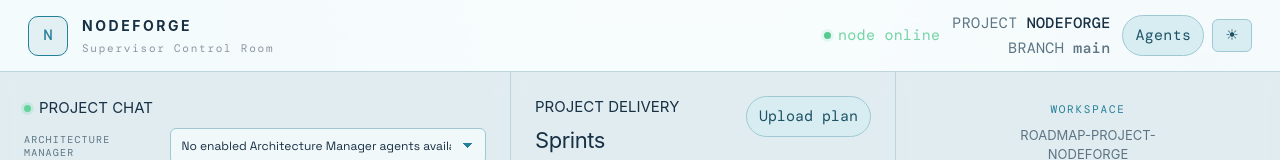
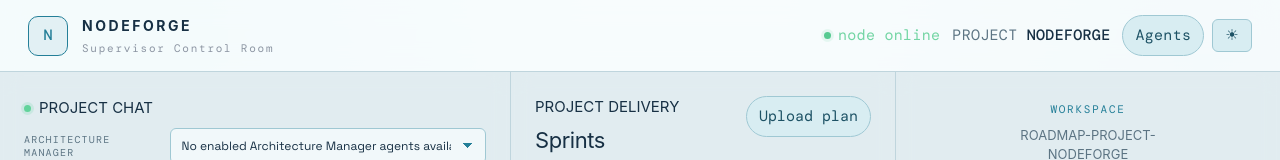
Before and after one commit to tienlavan77/nodeforge, a Next.js app in the folder ui/nextjs/: page / in a window 1280 px wide. Shown: the top 160 px of the page. Built offline with nearby package versions, Linux system fonts and the light colour scheme; no server answers.

Commit message:
Hide active git branch in project header

```diff
--- a/ui/nextjs/components/NodeForgeHeader.jsx
+++ b/ui/nextjs/components/NodeForgeHeader.jsx
@@ -4,7 +4,7 @@
 import { ThemeToggle } from "./ThemeToggle.jsx";
 
 // Top navigation header with branding and actions.
-export function NodeForgeHeader({ title, subtitle, status, project = "NODEFORGE", branch = "main", actions = null, className = "" }) {
+export function NodeForgeHeader({ title, subtitle, status, project = "NODEFORGE", actions = null, className = "" }) {
   return (
     <header className={`topbar ${className}`.trim()}>
       <div className="brand">
@@ -19,7 +19,6 @@ export function NodeForgeHeader({ title, subtitle, status, project = "NODEFORGE"
         {status && <span className="node-status">{status}</span>}
         <div className="project-meta" style={{ display: "flex", flexDirection: "column", alignItems: "flex-end", gap: "0.2rem" }}>
           <span className="project-label">PROJECT <strong>{project}</strong></span>
-          <span className="branch-label">BRANCH <strong>{branch}</strong></span>
         </div>
         <div className="topbar-actions">
           {actions}
```
